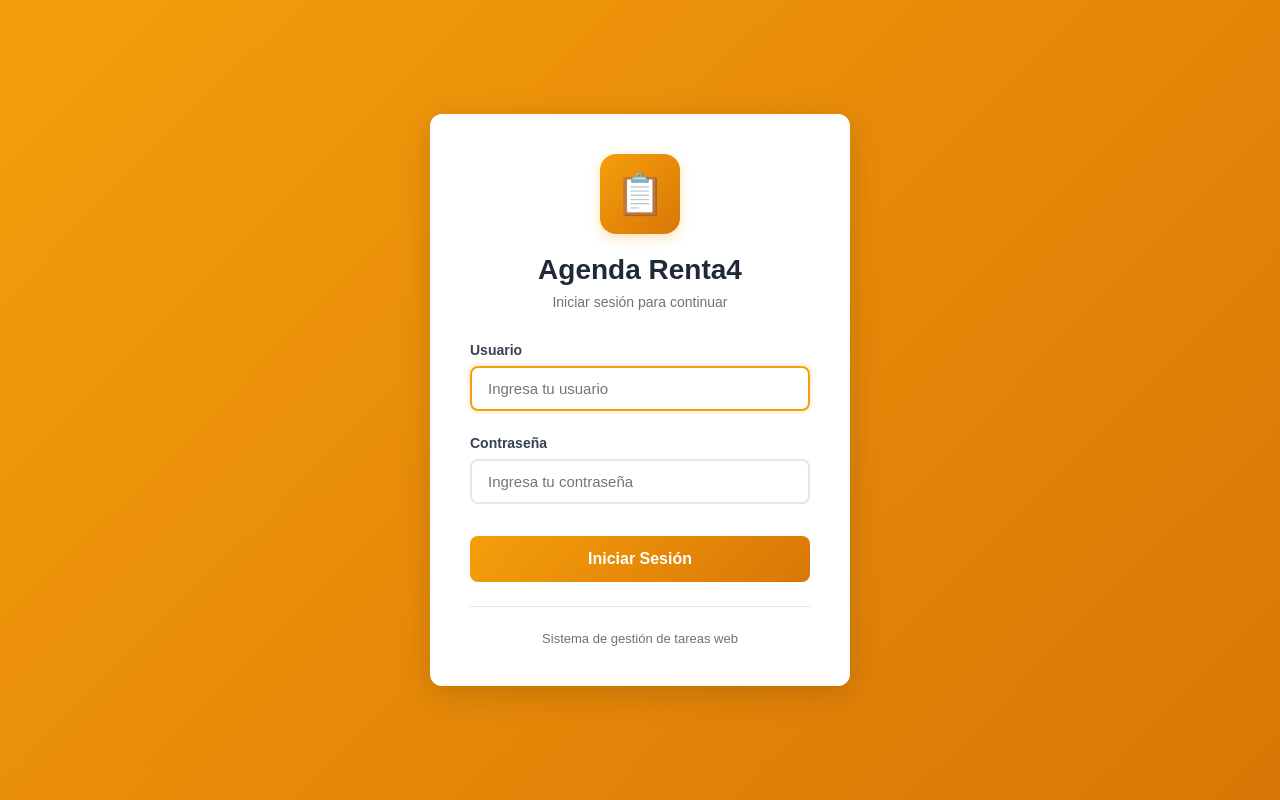
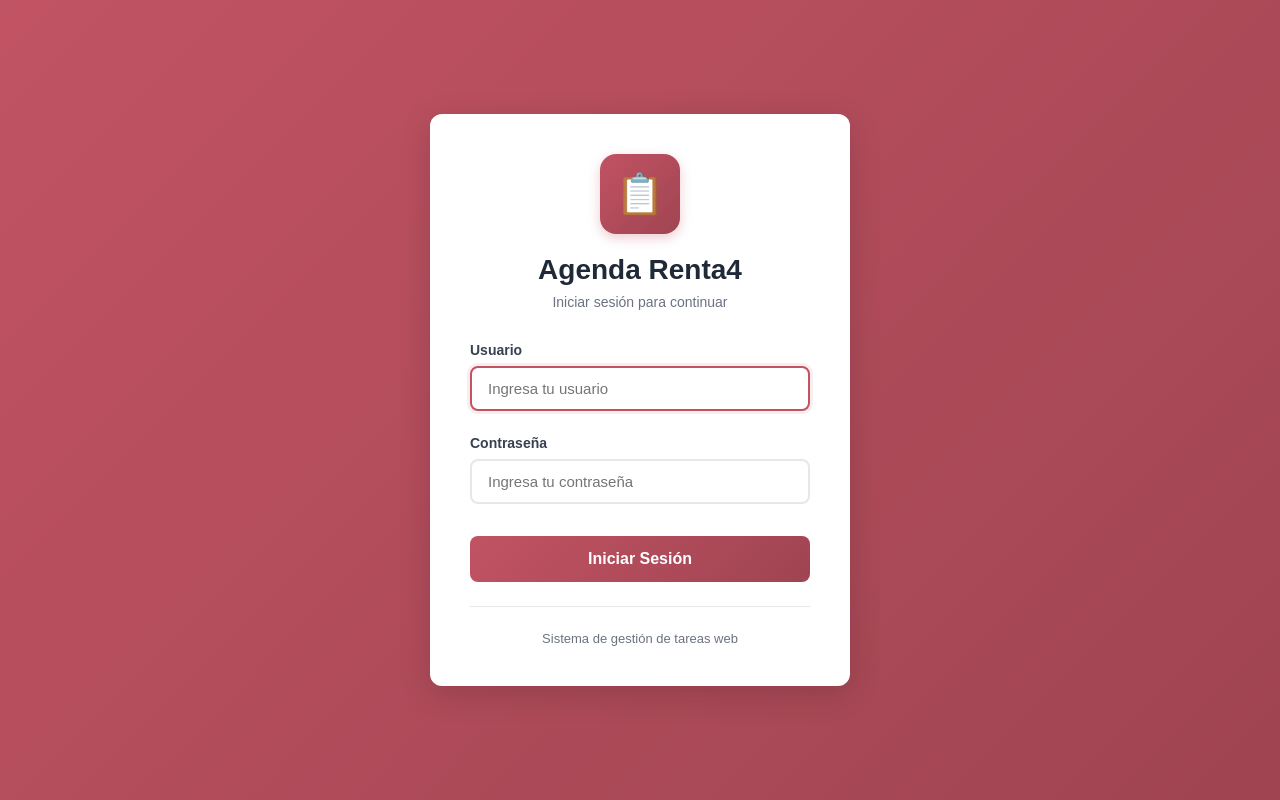
Before and after one commit to JesusRamosMembrive/agendaRenta4, a Python web app: template templates/login.html in a window 1280 px wide. Run offline with Jinja, Linux system fonts and the light colour scheme; the template is opened without the code that fills it, so the values that code supplies are empty.

Commit message:
Update: Aplicar colores corporativos (blanco, #C15363, negro)
Cambios realizados:
- Cambiar tema de oscuro a claro con colores corporativos
- Color principal: #C15363 (reemplaza azul #5b8cff y naranja #f59e0b)
- Fondo: Blanco (#ffffff) con degradado gris claro
- Texto: Negro (#000000)
- Mantener verde, amarillo y rojo para estados/avisos
- Actualizar página de login con colores corporativos

Archivos modificados:
- static/css/style.css: Variables CSS con nueva paleta
- templates/login.html: Colores corporativos en gradientes y botones

🤖 Generated with [Claude Code](https://claude.com/claude-code)

Co-Authored-By: Claude <noreply@anthropic.com>

```diff
--- a/static/css/style.css
+++ b/static/css/style.css
@@ -4,18 +4,18 @@
  */
 
 :root {
-  /* Paleta de colores */
-  --bg: #0b0c10;           /* fondo oscuro para contraste */
-  --panel: #111217;
-  --card: #151823;
-  --muted: #8b93a7;
-  --text: #e7e9ee;
-  --primary: #5b8cff;
-  --success: #34c759;
-  --warning: #f6c445;
-  --danger: #ff6b6b;
-  --border: #222535;
-  --shadow: 0 6px 18px rgba(0, 0, 0, .25);
+  /* Paleta de colores corporativos */
+  --bg: #ffffff;           /* blanco para fondo */
+  --panel: #f8f9fa;        /* gris muy claro para paneles */
+  --card: #ffffff;         /* blanco para tarjetas */
+  --muted: #6c757d;        /* gris para texto secundario */
+  --text: #000000;         /* negro para texto principal */
+  --primary: #C15363;      /* color corporativo principal */
+  --success: #34c759;      /* verde para éxito (mantener) */
+  --warning: #f6c445;      /* amarillo para avisos (mantener) */
+  --danger: #ff6b6b;       /* rojo para peligro (mantener) */
+  --border: #dee2e6;       /* gris claro para bordes */
+  --shadow: 0 6px 18px rgba(0, 0, 0, .08);
   --radius: 16px;
   --space: 14px;
 }
@@ -31,7 +31,7 @@ html, body {
 body {
   margin: 0;
   font-family: Inter, system-ui, -apple-system, Segoe UI, Roboto, Ubuntu, 'Helvetica Neue', Arial, 'Noto Sans', 'Apple Color Emoji', 'Segoe UI Emoji';
-  background: linear-gradient(180deg, #0b0c10 0%, #0d1018 100%);
+  background: linear-gradient(180deg, #ffffff 0%, #f8f9fa 100%);
   color: var(--text);
 }
 
--- a/templates/login.html
+++ b/templates/login.html
@@ -7,7 +7,7 @@
     <link rel="stylesheet" href="{{ url_for('static', filename='css/style.css') }}">
     <style>
         body {
-            background: linear-gradient(135deg, #f59e0b 0%, #d97706 100%);
+            background: linear-gradient(135deg, #C15363 0%, #a04452 100%);
             display: flex;
             align-items: center;
             justify-content: center;
@@ -59,13 +59,13 @@
             width: 80px;
             height: 80px;
             margin: 0 auto 20px;
-            background: linear-gradient(135deg, #f59e0b 0%, #d97706 100%);
+            background: linear-gradient(135deg, #C15363 0%, #a04452 100%);
             border-radius: 16px;
             display: flex;
             align-items: center;
             justify-content: center;
             font-size: 40px;
-            box-shadow: 0 4px 12px rgba(245, 158, 11, 0.3);
+            box-shadow: 0 4px 12px rgba(193, 83, 99, 0.3);
         }
 
         .form-group {
@@ -92,14 +92,14 @@
 
         .form-group input:focus {
             outline: none;
-            border-color: #f59e0b;
-            box-shadow: 0 0 0 3px rgba(245, 158, 11, 0.1);
+            border-color: #C15363;
+            box-shadow: 0 0 0 3px rgba(193, 83, 99, 0.1);
         }
 
         .btn-login {
             width: 100%;
             padding: 14px;
-            background: linear-gradient(135deg, #f59e0b 0%, #d97706 100%);
+            background: linear-gradient(135deg, #C15363 0%, #a04452 100%);
             color: white;
             border: none;
             border-radius: 8px;
@@ -112,7 +112,7 @@
 
         .btn-login:hover {
             transform: translateY(-2px);
-            box-shadow: 0 6px 20px rgba(245, 158, 11, 0.4);
+            box-shadow: 0 6px 20px rgba(193, 83, 99, 0.4);
         }
 
         .btn-login:active {
```
